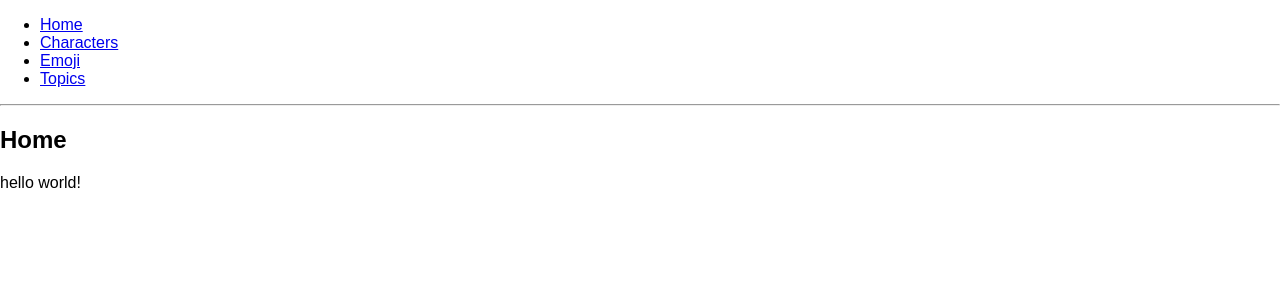
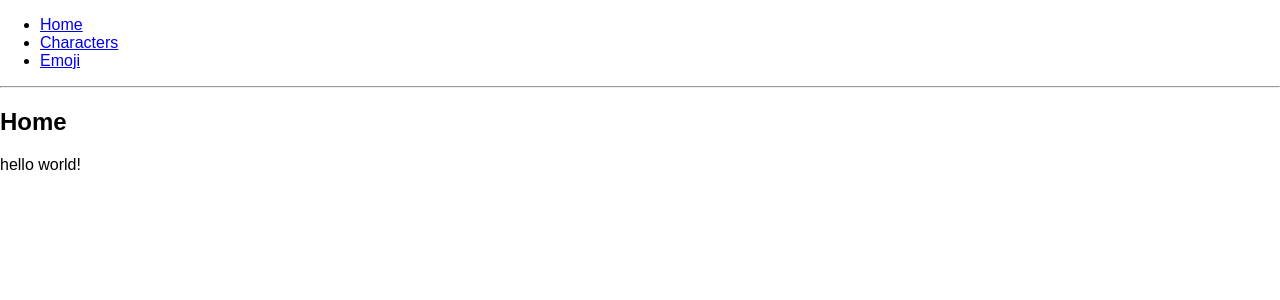
Before and after one commit to weinshel/unicodeexplorer, a React (Create React App) app: page / in a window 1280 px wide. Shown: the top 300 px of the page. Built offline with nearby package versions, Linux system fonts and the light colour scheme; what emojibase-data would draw is missing.

Commit message:
github pages

```diff
--- a/package.json
+++ b/package.json
@@ -1,9 +1,11 @@
 {
-  "name": "unicodetool",
+  "name": "unicodeexplorer",
+  "homepage": "https://weinshel.github.io/unicodeexplorer",
   "version": "0.1.0",
   "private": true,
   "dependencies": {
     "emojibase-data": "^2.1.1",
+    "gh-pages": "^1.1.0",
     "react": "^16.1.1",
     "react-dom": "^16.1.1",
     "react-router-dom": "^4.2.2",
@@ -11,6 +13,8 @@
     "unicharadata": "^9.0.0-alpha.6"
   },
   "scripts": {
+    "predeploy": "npm run build",
+    "deploy": "gh-pages -d build",
     "start": "react-scripts start",
     "build": "react-scripts build",
     "test": "react-scripts test --env=jsdom",
--- a/public/index.html
+++ b/public/index.html
@@ -19,7 +19,7 @@
       work correctly both with client-side routing and a non-root public URL.
       Learn how to configure a non-root public URL by running `npm run build`.
     -->
-    <title>React App</title>
+    <title>Unicode Explorer</title>
   </head>
   <body>
     <noscript>
--- a/src/App.js
+++ b/src/App.js
@@ -1,6 +1,6 @@
 import React, { Component } from 'react';
 import {
-  BrowserRouter as Router,
+  HashRouter,
   Route,
   Link
 } from 'react-router-dom';
@@ -11,13 +11,12 @@ import EmojiList from  './Emojis';
 class App extends Component {
   render() {
     return(
-      <Router>
+      <HashRouter>
         <div>
           <ul>
             <li><Link to="/">Home</Link></li>
             <li><Link to="/chars">Characters</Link></li>
             <li><Link to="/emoji">Emoji</Link></li>
-            <li><Link to="/topics">Topics</Link></li>
           </ul>
 
           <hr/>
@@ -26,7 +25,7 @@ class App extends Component {
           <Route path="/chars" component={CharDetails}/>
           <Route path="/emoji" component={EmojiList}/>
         </div>
-      </Router>
+      </HashRouter>
     );
   }
 }
```
Also changed, not shown: 1 other file (tests, documents, lock files or other folders).
